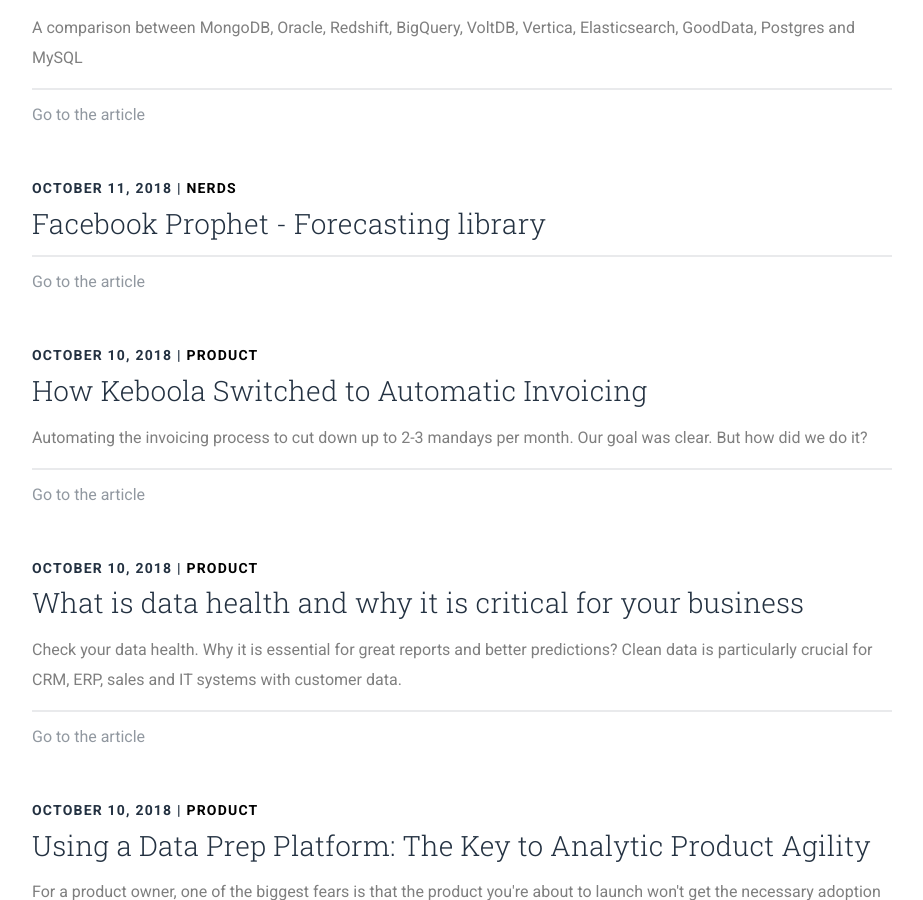
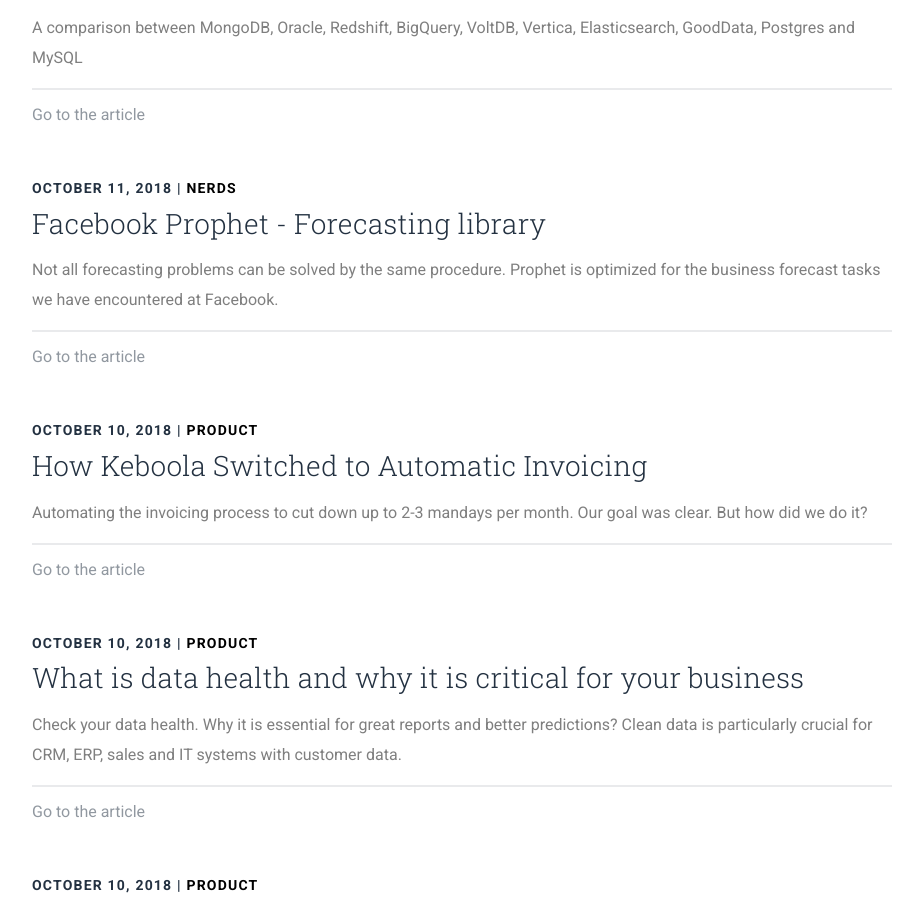
Before and after one commit to keboola/blog, a Jekyll site: the page built from index.md, in a window 1280 px wide and 900 px high, scrolled down 5751 px. Shown: the whole window, without its empty margins (28-951 px from the left). Built offline with Jekyll 4.4.1, drawn with Linux system fonts in a browser that asks for light colours; nearby versions of some CDN libraries.

Commit message:
Update from Forestry.io - Updated aggregatio.md

```diff
--- a/_posts/2018-10-11-aggregatio.md
+++ b/_posts/2018-10-11-aggregatio.md
@@ -3,17 +3,20 @@
 layout: post
 categories: nerds
 date: 2018-10-11 00:00:00 +0000
-perex: ''
+perex: Not all forecasting problems can be solved by the same procedure. Prophet is
+  optimized for the business forecast tasks we have encountered at Facebook.
 user: ''
 coverphoto: ''
 coverphoto_slider: ''
 
 ---
+## Facebook Prophet - Forecasting library
+
 by [Martin Fiser](http://blog.keboola.com/author/22817)
 
 It all started yesterday morning when I saw multiple tweets mentioning a new forecasting library published on my way to work:
 
-![tweet_03jpeg](https://lh3.googleusercontent.com/LrtLKxTtt3TbRZlWAMOA8w3nYzKZrynWG0nZf-xImRT9He-1Yae8Oxe44K9tzVkPK5XWrPbnaXUwzMf_Eao0RwUKIf0fFq_SpqLgNVMWWL9DUtboKhA6XhmZYOia3VFtTDUsJlYg "Image: https://bytebucket.org/VFisa/kbc_blog_posts/raw/245c7aa257d6c3a2b44fa1f098ff44dd29e9f0e5/Expandability%20-%20FB%20Prophet/images/tweet_03.jpeg" =413x571)
+![tweet](https://lh3.googleusercontent.com/LrtLKxTtt3TbRZlWAMOA8w3nYzKZrynWG0nZf-xImRT9He-1Yae8Oxe44K9tzVkPK5XWrPbnaXUwzMf_Eao0RwUKIf0fFq_SpqLgNVMWWL9DUtboKhA6XhmZYOia3VFtTDUsJlYg "Image: https://bytebucket.org/VFisa/kbc_blog_posts/raw/245c7aa257d6c3a2b44fa1f098ff44dd29e9f0e5/Expandability%20-%20FB%20Prophet/images/tweet_03.jpeg" =413x571)
 
 Sounds interesting, I thought. I bookmarked the link for “weekend fun with code” and moved on. The minute I stepped in the office, Amazon S3 had an outage (coincidence?) which impacted half of the internet and KBC as well. Ok, what can i do now then?
 
```
Also changed, not shown: other parts of _posts/2018-10-11-aggregatio.md (+1 -1 lines).
